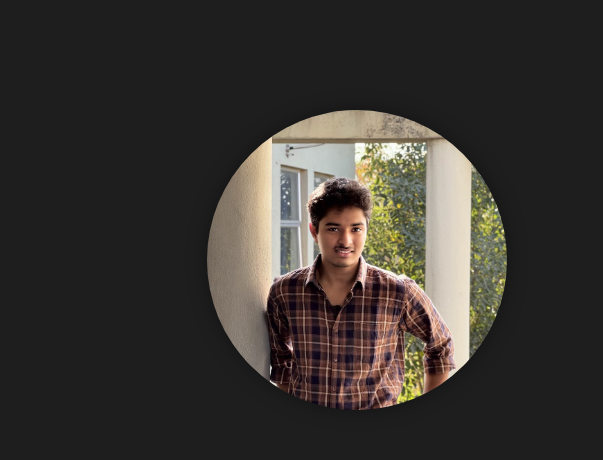
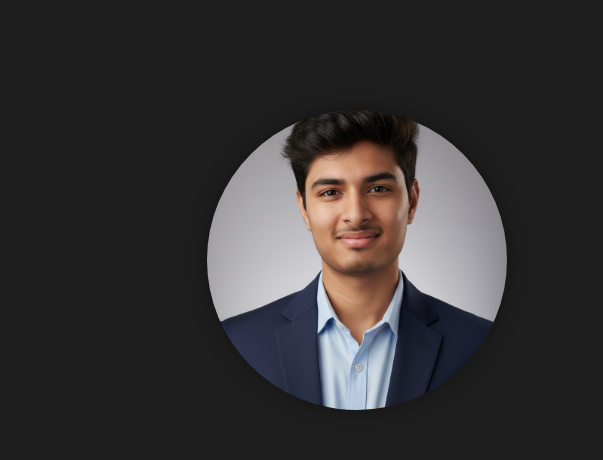
Before and after one commit to abhinav2-005/Abhinav-s-portfolio, a plain HTML site: page index.html in a window 1280 px wide. Shown: the part 148-608 px from the top of the page, 677-1280 px from the left. Drawn offline with Linux system fonts and the light colour scheme.

Commit message:
updated profile image

```diff
--- a/index.html
+++ b/index.html
@@ -1262,7 +1262,7 @@ nav.scrolled {
         </div>
       </div>
     </div>
-    <img src="profile_image.jpg" alt="Raavi Abhinav" class="profile-img">
+    <img src="profile_image.png" alt="Raavi Abhinav" class="profile-img">
   </div>
 </section>
 
@@ -1856,6 +1856,7 @@ function scrollToContact() {
     projectsObserver.observe(projectsContainer);
   });
 </script>
+
 <script>
   document.addEventListener("DOMContentLoaded", () => {
     const eduCards = document.querySelectorAll(".edu-card");
@@ -1874,6 +1875,7 @@ function scrollToContact() {
     });
   });
 </script>
+
 <script>
   document.addEventListener("DOMContentLoaded", function () {
     const contactForm = document.querySelector('.contact-form');
@@ -1892,6 +1894,7 @@ function scrollToContact() {
     }
   });
 </script>
+
 <script>
   const form = document.getElementById("contactForm");
   const toast = document.getElementById("toast");
@@ -1926,6 +1929,7 @@ function scrollToContact() {
     }, 3000);
   }
 </script>
+
 <script>
   // Create the cursor container
 const pixelCursor = document.createElement('div');
@@ -1992,7 +1996,5 @@ setInterval(() => {
     fadeEls.forEach(el => observer.observe(el));
   });
 </script>
-
-
 </body>
 </html>
```
Also changed, not shown: profile_image.png (added).
